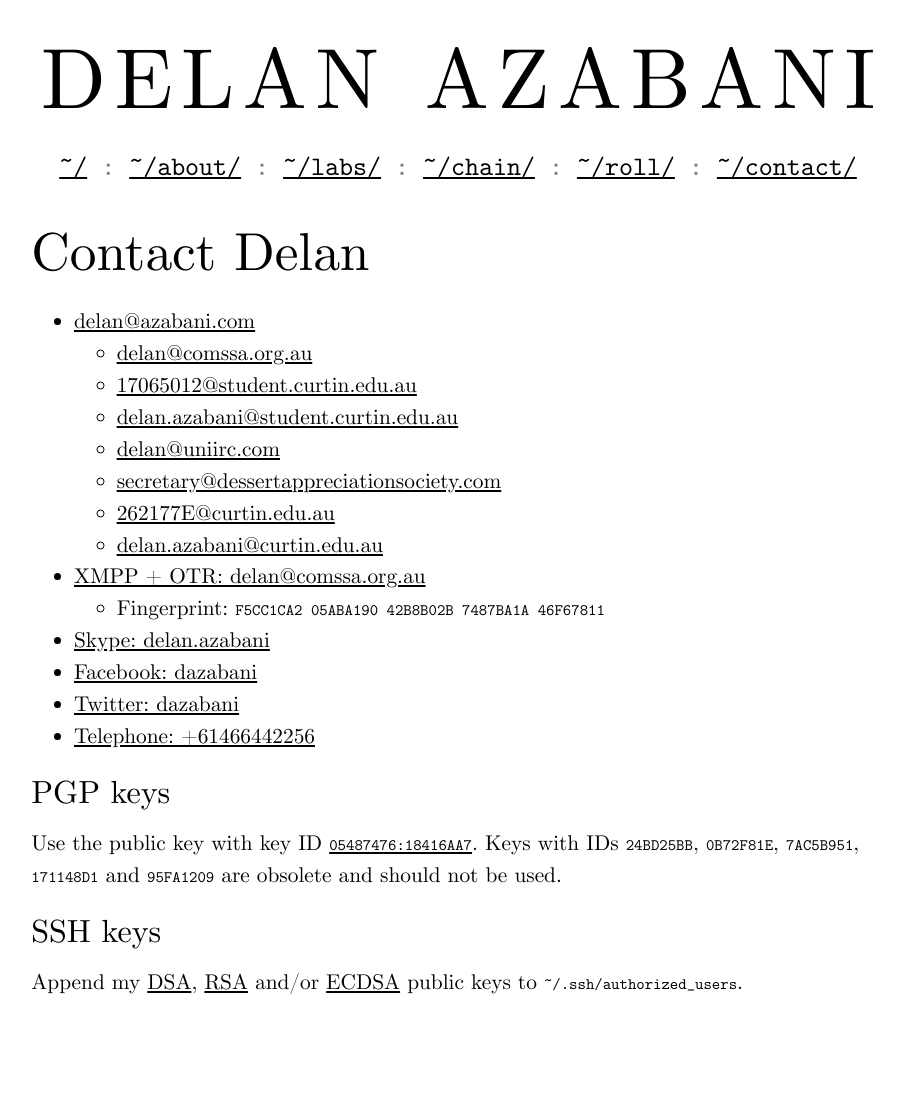
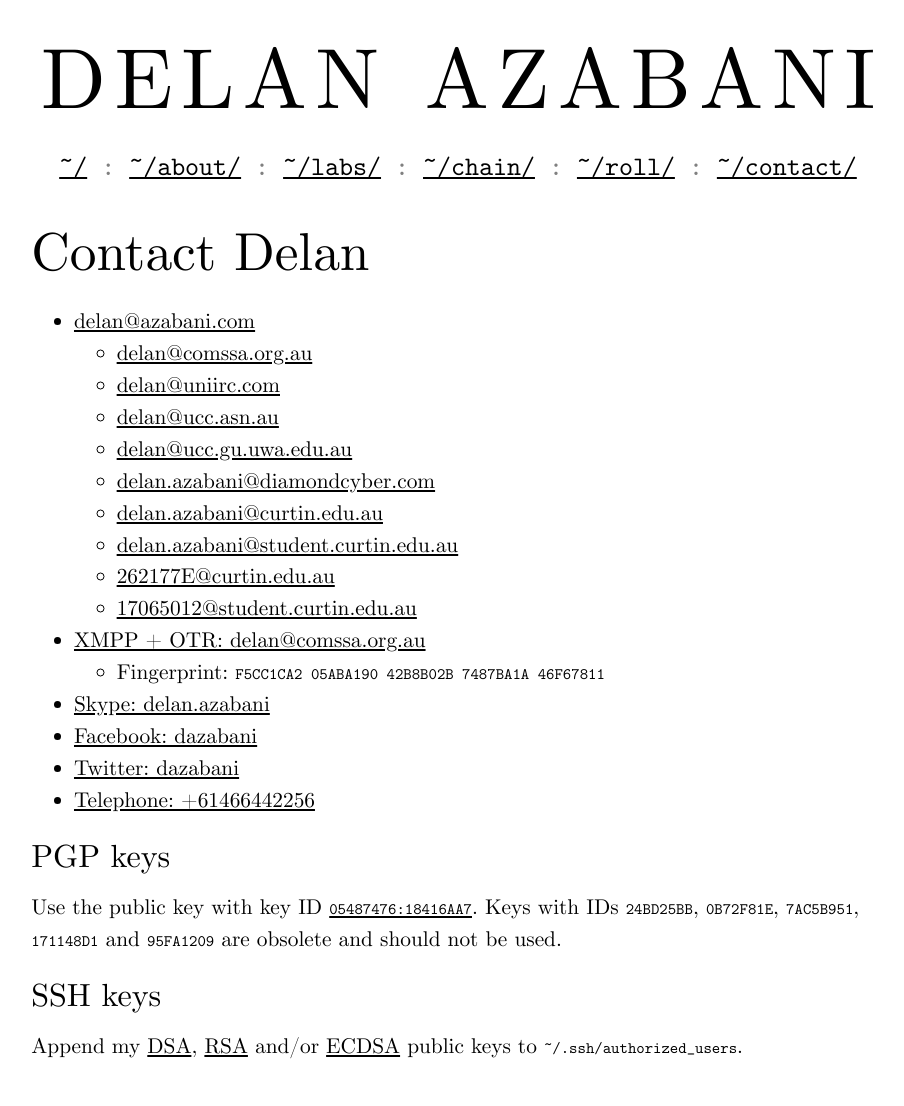
Before and after one commit to delan/www.azabani.com, a Jekyll site: the page built from contact/index.html, in a window 1280 px wide. Shown: the whole page, without its empty margins (182-1086 px from the left). Built offline with Jekyll 4.4.1, drawn with Linux system fonts in a browser that asks for light colours; before the commit the page ends 1042 px from its top, so only the background shows below that.

Commit message:
update email addresses

```diff
--- a/contact/index.html
+++ b/contact/index.html
@@ -8,18 +8,22 @@ title: Contact Delan
 	<ul>
 		<li><a href="mailto:delan@comssa.org.au"
 		    >delan@comssa.org.au</a>
+		<li><a href="mailto:delan@uniirc.com"
+		    >delan@uniirc.com</a>
+		<li><a href="mailto:delan@ucc.asn.au"
+		    >delan@ucc.asn.au</a>
+		<li><a href="mailto:delan@ucc.gu.uwa.edu.au"
+		    >delan@ucc.gu.uwa.edu.au</a>
+		<li><a href="mailto:delan.azabani@diamondcyber.com"
+		    >delan.azabani@diamondcyber.com</a>
+		<li><a href="mailto:delan.azabani@curtin.edu.au"
+		    >delan.azabani@curtin.edu.au</a>
+		<li><a href="mailto:delan.azabani@student.curtin.edu.au"
+		    >delan.azabani@student.curtin.edu.au</a>
+		<li><a href="mailto:262177E@curtin.edu.au"
+		    >262177E@curtin.edu.au</a>
 		<li><a href="mailto:17065012@student.curtin.edu.au"
 		    >17065012@student.curtin.edu.au</a>
-		<li><a href="mailto:delan.azabani@student.curtin.edu.au"
-		    >delan.azabani@student.curtin.edu.au</a>
-		<li><a href="mailto:delan@uniirc.com"
-		    >delan@uniirc.com</a>
-		<li><a href="mailto:secretary@dessertappreciationsociety.com"
-		    >secretary@dessertappreciationsociety.com</a>
-		<li><a href="mailto:262177E@curtin.edu.au"
-		    >262177E@curtin.edu.au</a>
-		<li><a href="mailto:delan.azabani@curtin.edu.au"
-		    >delan.azabani@curtin.edu.au</a>
 	</ul>
 	<li><a href="xmpp:delan@comssa.org.au"
 			>XMPP + OTR: delan@comssa.org.au</a>
```
